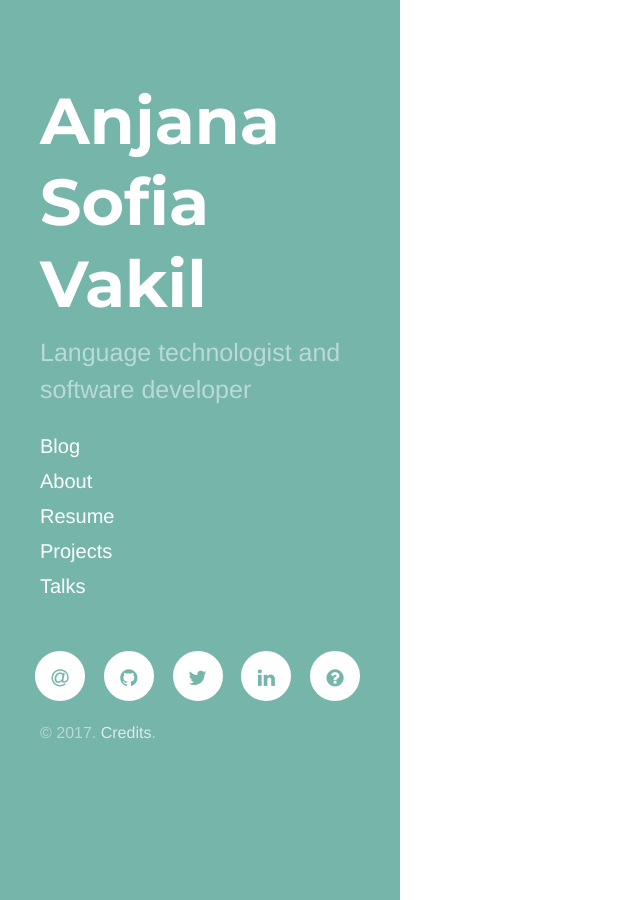
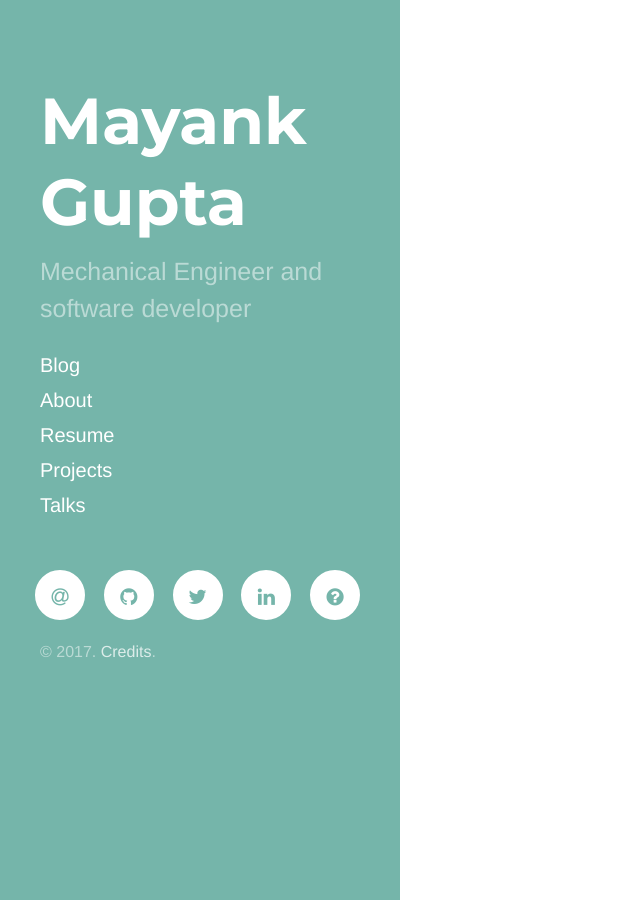
Before and after one commit to arcruiton/mayankgupta.gq, a Jekyll site: the page built from index.html, in a window 1280 px wide. Shown: the whole page, without its empty margins (0-640 px from the left). Built offline with Jekyll 4.4.1, drawn with Linux system fonts in a browser that asks for light colours; nearby versions of some CDN libraries; the list of posts is cut into pages by our own code.

Commit message:
Update _config.yml

```diff
--- a/_config.yml
+++ b/_config.yml
@@ -10,27 +10,24 @@ permalink:              /blog/:categories/:title/
 # permalink:            blog/:categories/:year/:month/:day/:title/
 
 # Setup
-title:            'Anjana Sofia Vakil'
-name:             'Anjana Sofia Vakil'
+title:            'Mayank Gupta'
+name:             'Mayank Gupta'
 #tagline:          ''
-description:      'Language technologist and software developer'
-#url:              http://vakila.github.io/
+description:      'Mechanical Engineer and software developer'
+#url:
 baseurl:
 # blogurl:          /blog/
 
-# Assets
-images:         '/img'
-pdfs:           '/pdf'
 
 author:
-  name:           'Anjana Sofia Vakil'
-  url:            vakila.github.io
-  email:          'anjanavakil@gmail.com'
-  github:         'https://github.com/vakila'
-  facebook:       'http://www.facebook.com/anjana.vakil'
-  twitter:        'https://twitter.com/AnjanaVakil'
-  googleplus:     ''
-  linkedin:       'https://www.linkedin.com/in/anjanavakil '
+  name:           'Mayank Gupta'
+  url:            mayankgupta.gq
+  email:          'mayankg.1997@gmail.com'
+  github:         'https://github.com/arcruiton'
+  facebook:       'http://www.facebook.com/knayamgupta'
+  twitter:        'https://twitter.com/mayank1997gupta'
+  googleplus:     'https://plus.google.com/u/0/+MayankGupta79'
+  linkedin:       'https://www.linkedin.com/in/knayamgupta'
 
 paginate:         3
 # paginate_path:    "/blog/page:num/"
@@ -38,13 +35,6 @@ paginate:         3
 # Custom vars
 version:          2.1.0
 
-github:
-  repo:           https://github.com/vakila/vakila.github.io
-
-# Collections
-collections:
-  - projects
-  - talks
 
 # defaults:
 #   -
```
